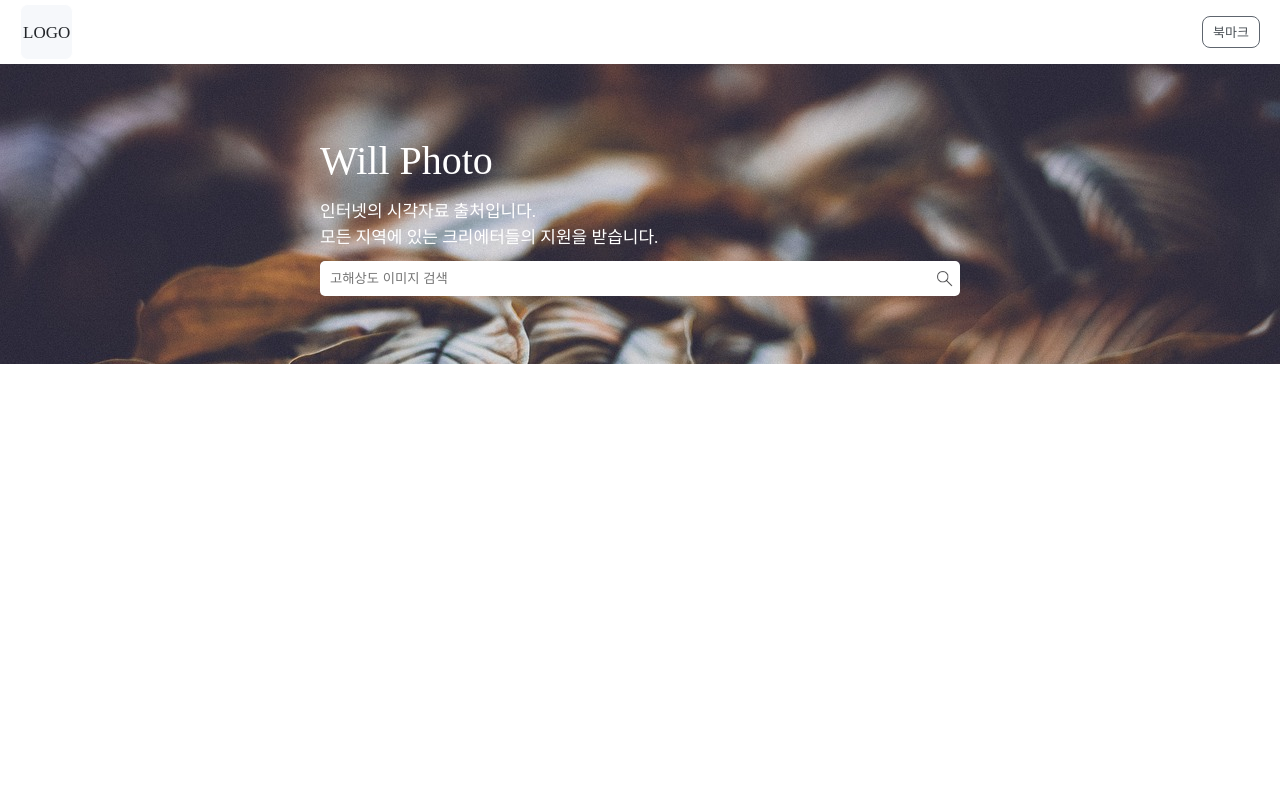
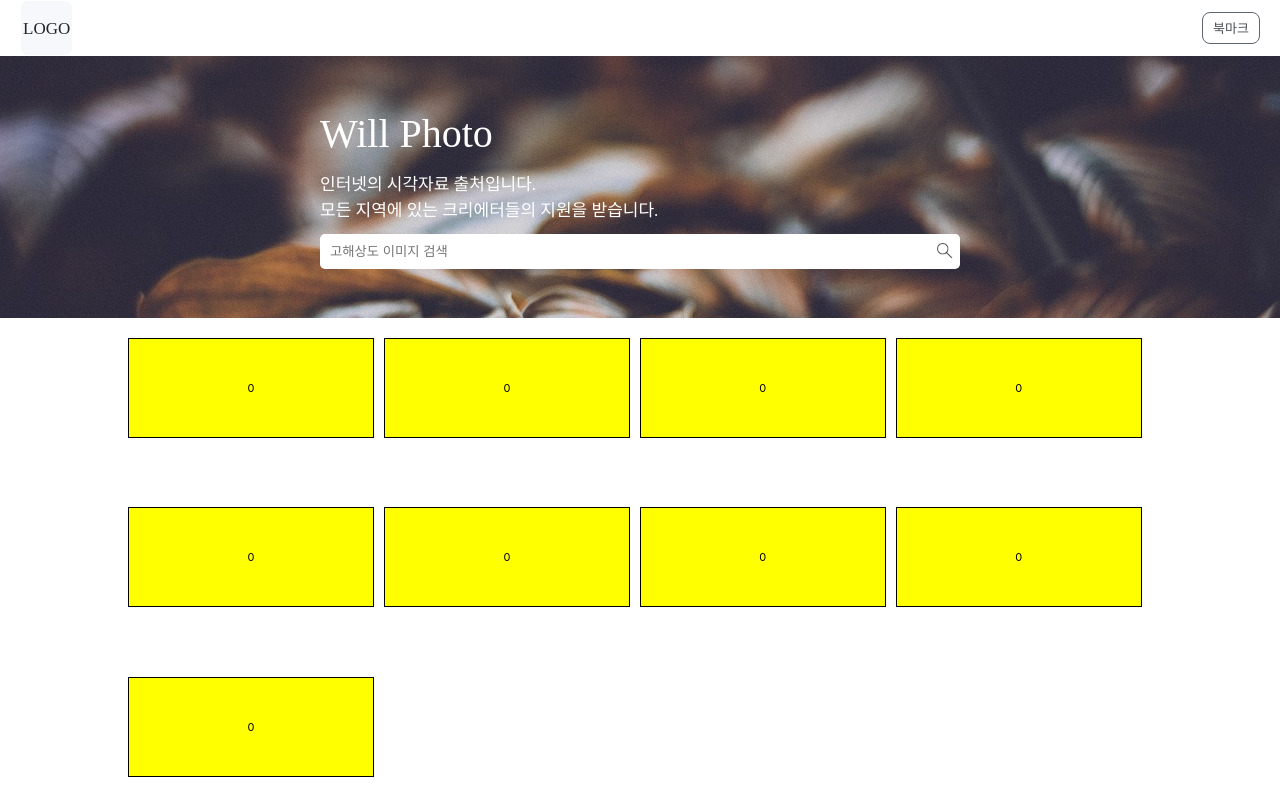
Before and after one commit to YoungHeaKim/willog, a React (Create React App) app: page / in a window 1280 px wide. Built offline with nearby package versions, Linux system fonts and the light colour scheme.

Commit message:
feat: 오류 수정

```diff
--- a/src/components/templates/SearchView/index.tsx
+++ b/src/components/templates/SearchView/index.tsx
@@ -7,12 +7,15 @@ import {
   SearchHeader,
   SearchInnerHeader,
   SearchInput,
+  SearchItem,
+  SearchResultWrap,
   SearchWrap,
 } from './styles';
 
 const SearchView: React.FC = () => {
   const [innerWidth, setInnerWidth] = useState(window.innerWidth);
   const [search, setSearch] = useState('');
+  const [searchArr, setSearchArr] = useState([0, 0, 0, 0, 0, 0, 0, 0, 0]);
 
   useEffect(() => {
     const resizeListener = () => {
@@ -55,6 +58,16 @@ const SearchView: React.FC = () => {
           />
         </SearchInnerHeader>
       </SearchHeader>
+
+      <SearchResultWrap isEmpty={searchArr.length === 0}>
+        {searchArr.length === 0 ? (
+          <Typo size={'BODY2'} color={colors.GRAY1}>
+            아무 사진이 없습니다.
+          </Typo>
+        ) : (
+          searchArr.map(item => <SearchItem>{item}</SearchItem>)
+        )}
+      </SearchResultWrap>
     </SearchWrap>
   );
 };
--- a/src/components/templates/SearchView/styles.ts
+++ b/src/components/templates/SearchView/styles.ts
@@ -19,7 +19,7 @@ export const SearchHeader = styled.div`
   align-items: center;
   justify-content: center;
   width: 100vw;
-  height: 300px;
+  height: 400px;
   background-repeat: no-repeat;
   background-size: cover;
 `;
@@ -40,3 +40,35 @@ export const SearchInput = styled(LabelInput)`
   border-radius: 5px;
   padding: 10px;
 `;
+
+export const SearchResultWrap = styled.div<{ isEmpty: boolean }>`
+  display: flex;
+  ${({ isEmpty }) => isEmpty && 'justify-content: center'};
+  ${({ isEmpty }) => isEmpty && 'align-items: center'};
+  flex-wrap: wrap;
+  width: 80vw;
+  height: 100vh;
+  margin: 0 auto;
+  padding: 20px 0;
+  gap: 10px 1%;
+
+  ${mediaQueries(MOBILE)} {
+    width: 95vw;
+    justify-content: space-between;
+    gap: 10px 1%;
+  }
+`;
+
+export const SearchItem = styled.div`
+  display: flex;
+  justify-content: center;
+  align-items: center;
+  width: 24%;
+  height: 100px;
+  border: 1px solid;
+  background-color: yellow;
+
+  ${mediaQueries(MOBILE)} {
+    width: 32%;
+  }
+`;
```
